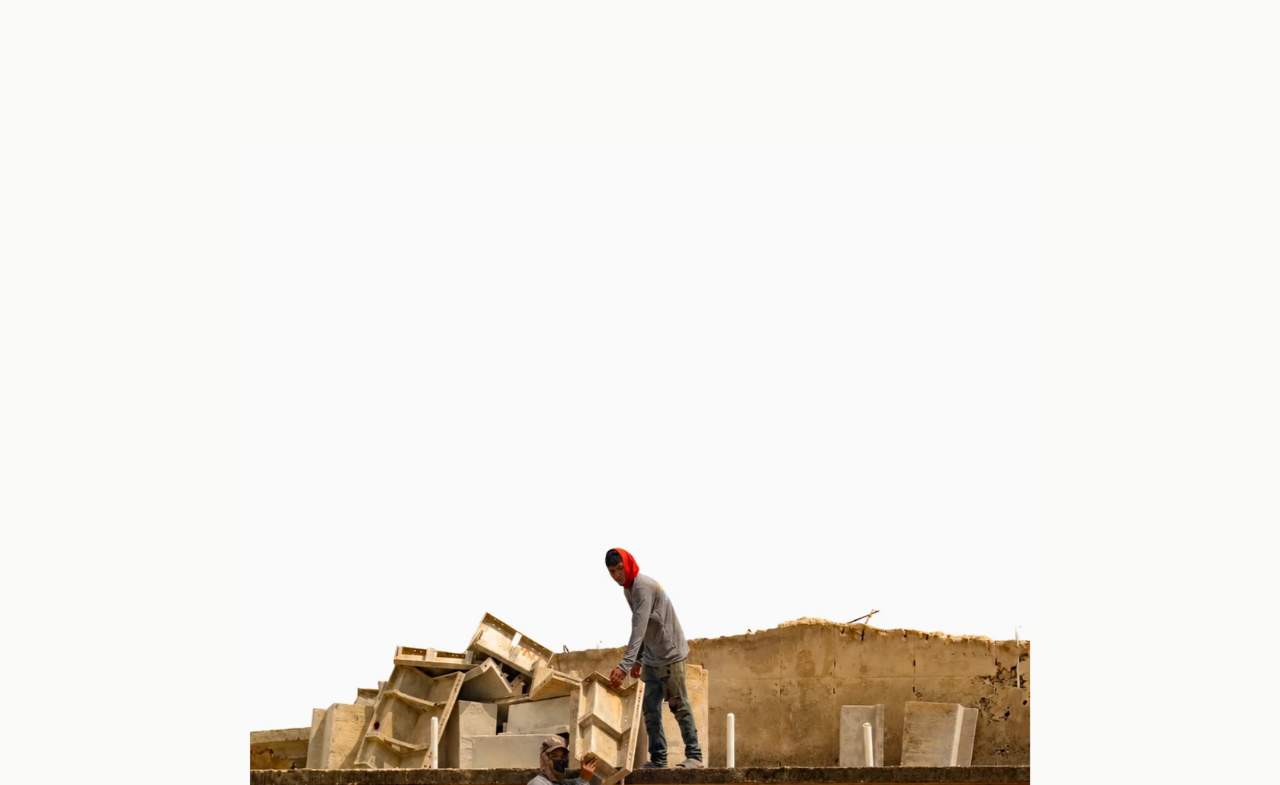
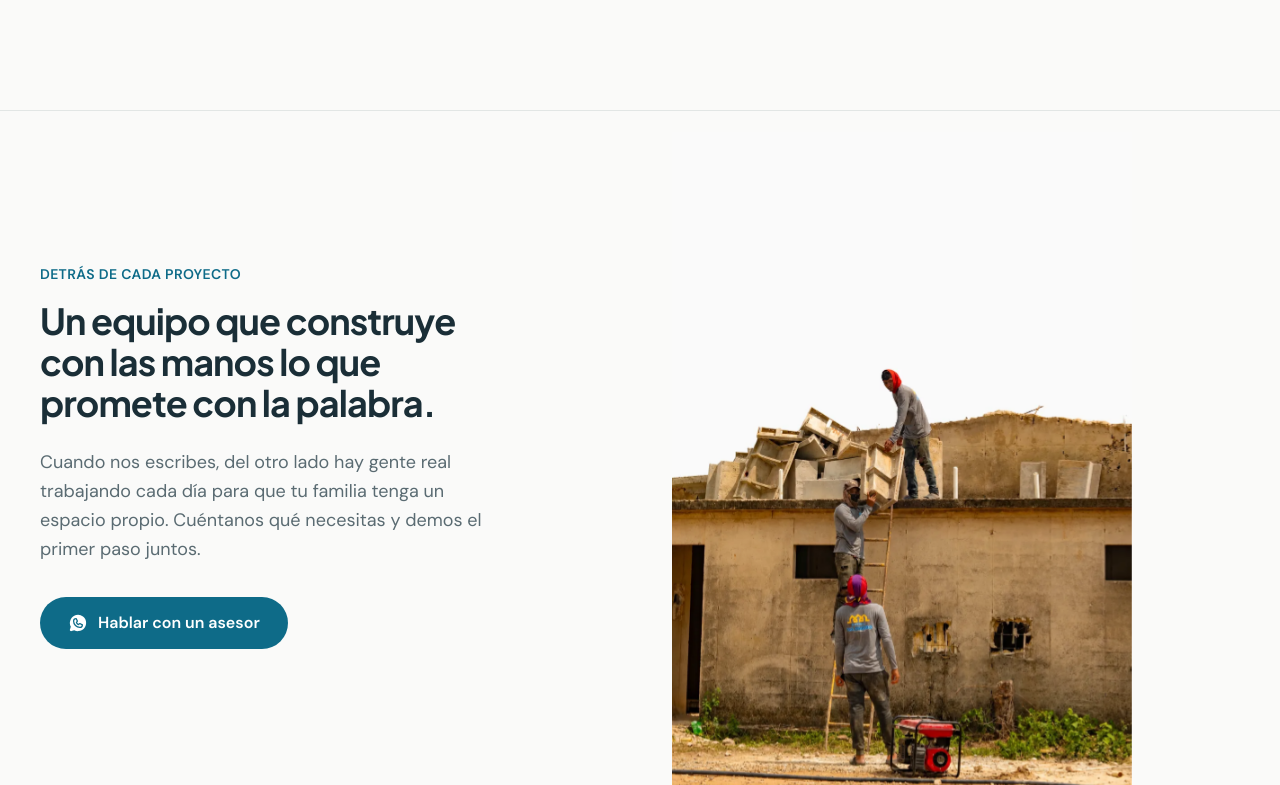
Before and after one commit to marcodpa/gemo, a Next.js app: page /contacto in a window 1280 px wide. Shown: the part 1015-1800 px from the top of the page. Built offline with nearby package versions, Linux system fonts and the light colour scheme.

Commit message:
Contactanos: foto de la cuadrilla en composicion editorial con mensaje de cierre
Co-Authored-By: Claude Opus 4.8 <noreply@anthropic.com>

```diff
--- a/app/contacto/page.tsx
+++ b/app/contacto/page.tsx
@@ -102,9 +102,38 @@ export default function ContactoPage() {
         </Reveal>
       </section>
 
-      {/* Cierre fotográfico con parallax */}
-      <section aria-label="Nuestro equipo en obra">
-        <ObraParallax />
+      {/* Cierre editorial: el equipo en obra da contexto al mensaje final */}
+      <section
+        aria-label="Nuestro equipo en obra"
+        className="border-t border-line"
+      >
+        <div className="mx-auto grid max-w-[1320px] items-center gap-10 px-5 py-16 md:grid-cols-2 md:gap-16 md:py-0 lg:px-10">
+          <Reveal className="order-2 md:order-1 md:py-24">
+            <p className="text-sm font-semibold tracking-wide text-petrol-600 uppercase">
+              Detrás de cada proyecto
+            </p>
+            <h2 className="mt-4 max-w-md font-display text-3xl leading-[1.15] font-bold tracking-tight md:text-4xl">
+              Un equipo que construye con las manos lo que promete con la palabra.
+            </h2>
+            <p className="mt-6 max-w-md text-lg leading-relaxed text-muted">
+              Cuando nos escribes, del otro lado hay gente real trabajando cada día para que tu
+              familia tenga un espacio propio. Cuéntanos qué necesitas y demos el primer paso juntos.
+            </p>
+            <a
+              href={whatsappHref}
+              target="_blank"
+              rel="noopener noreferrer"
+              className="mt-8 inline-flex items-center justify-center gap-2.5 rounded-full bg-petrol-600 px-7 py-3.5 font-semibold text-white transition hover:bg-petrol-700 active:scale-[0.98]"
+            >
+              <WhatsappLogo size={20} weight="fill" />
+              Hablar con un asesor
+            </a>
+          </Reveal>
+
+          <div className="order-1 self-end md:order-2">
+            <ObraParallax />
+          </div>
+        </div>
       </section>
     </main>
   );
--- a/components/ObraParallax.tsx
+++ b/components/ObraParallax.tsx
@@ -52,14 +52,14 @@ export default function ObraParallax() {
       {/* La foto completa, sin recortes: el cielo ya es del color del
           fondo, así que la escena emerge de la página. El parallax es
           muy sutil para dar profundidad sin deformar. */}
-      <div ref={innerRef} className="mx-auto max-w-[820px] px-5" style={{ willChange: "transform" }}>
+      <div ref={innerRef} className="mx-auto max-w-[460px] md:mx-0" style={{ willChange: "transform" }}>
         <Image
           src="/images/obra-cuadrilla.webp"
           alt="Cuadrilla de GEMO subiendo formaletas al techo de una vivienda en obra"
           width={1023}
           height={1537}
           className="h-auto w-full"
-          sizes="(min-width: 820px) 780px, 100vw"
+          sizes="(min-width: 768px) 46vw, 100vw"
         />
       </div>
     </div>
```
